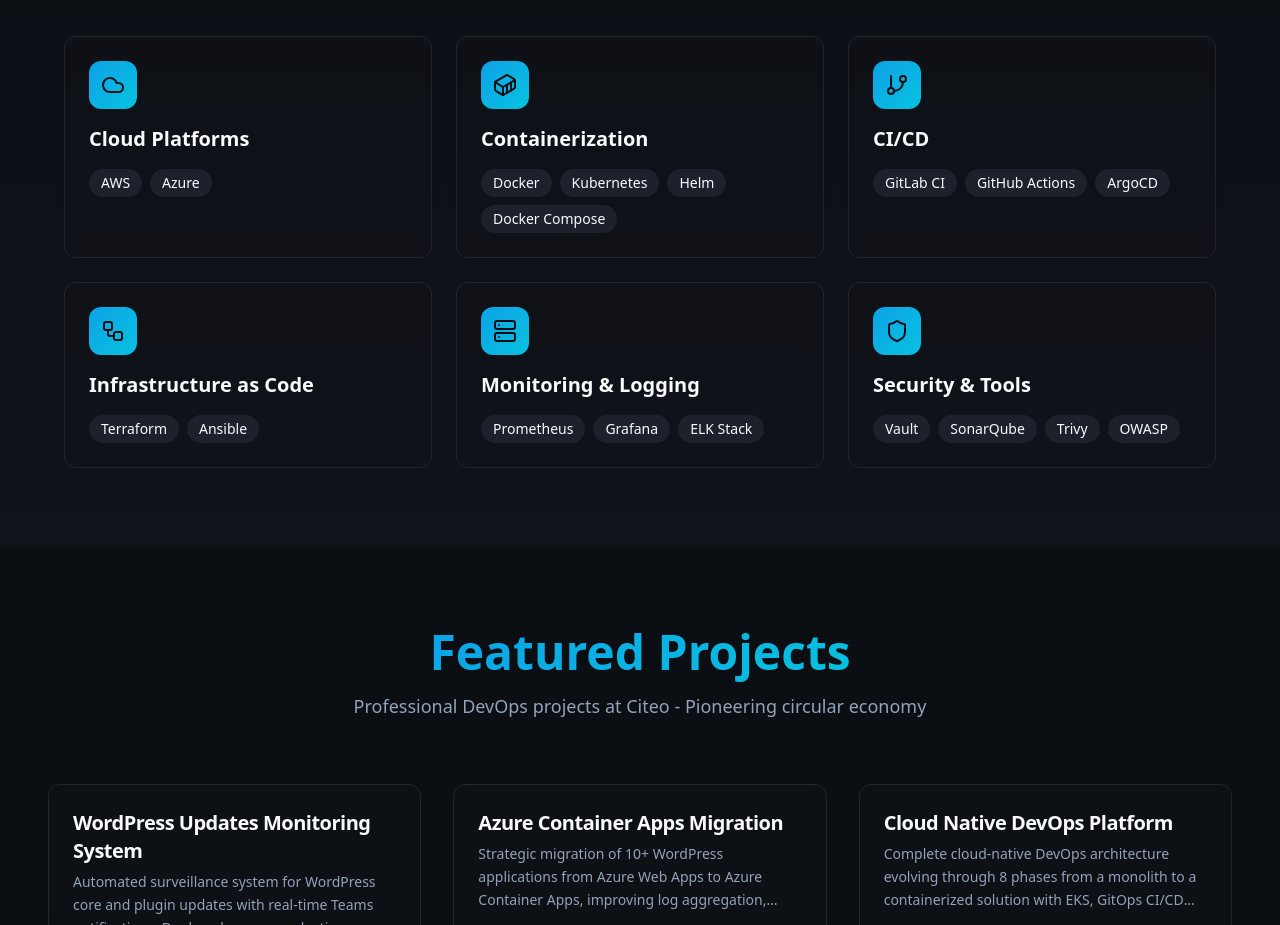
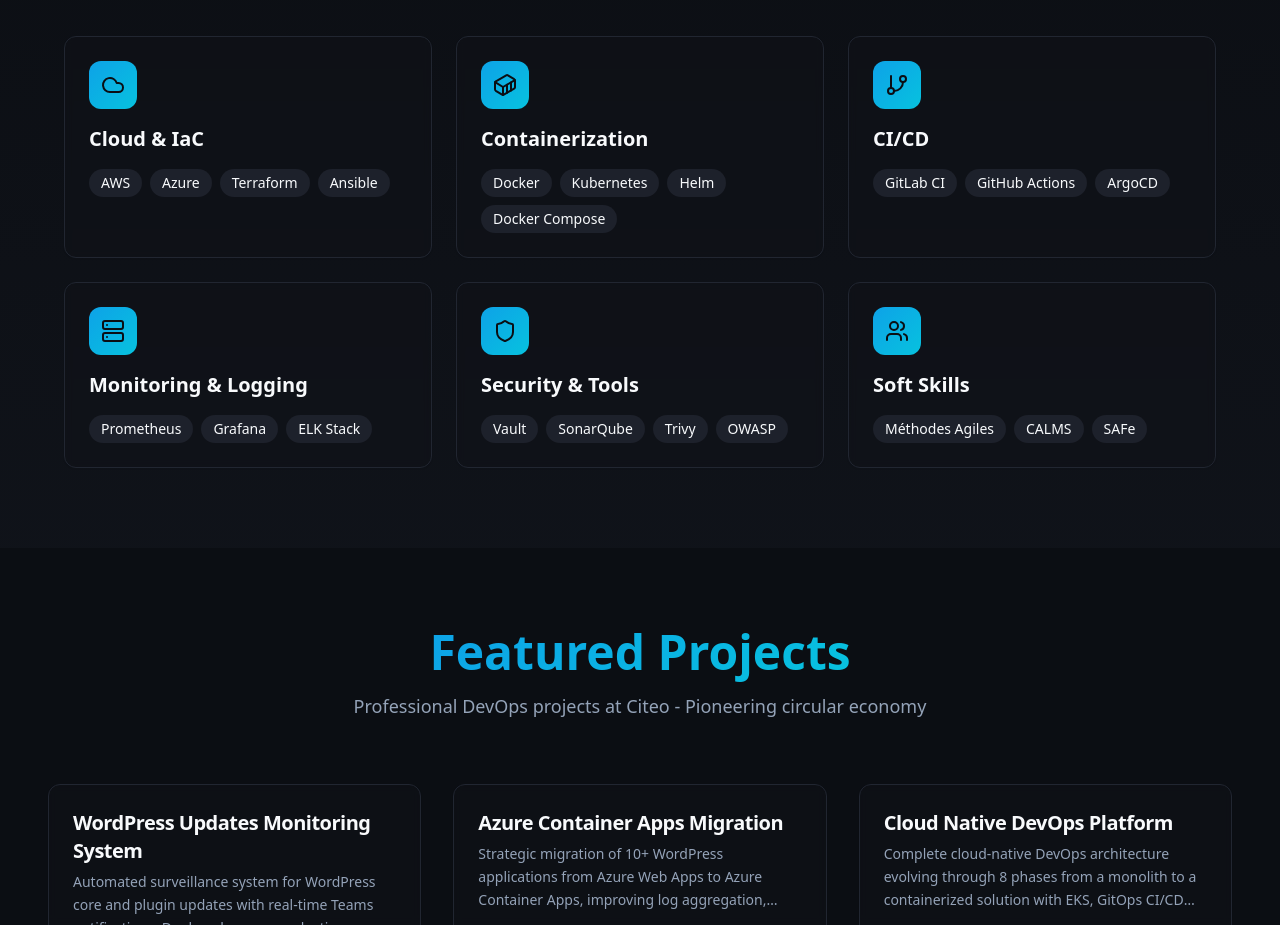
Before and after one commit to hachimmm/portfolio-hachim, a React (Vite) app: page / in a window 1280 px wide. Shown: the part 1000-1925 px from the top of the page. Built offline with nearby package versions, Linux system fonts and the light colour scheme; the HTML template or start-up script is replaced by a standard one.

Commit message:
Group skills cards

```diff
--- a/src/components/Skills.tsx
+++ b/src/components/Skills.tsx
@@ -1,40 +1,7 @@
 import { Card, CardContent } from "@/components/ui/card";
-import { Server, Cloud, Container, GitBranch, Shield, Workflow } from "lucide-react";
+import { Server, Cloud, Container, GitBranch, Shield, Users } from "lucide-react";
 import { useLanguage } from "@/contexts/LanguageContext";
 import { translations } from "@/translations";
-
-const skillsData = [
-  {
-    icon: Cloud,
-    title: "Cloud Platforms",
-    items: ["AWS", "Azure", "Google Cloud", "DigitalOcean"],
-  },
-  {
-    icon: Container,
-    title: "Containerization",
-    items: ["Docker", "Kubernetes", "Helm", "Docker Compose"],
-  },
-  {
-    icon: GitBranch,
-    title: "CI/CD",
-    items: ["Jenkins", "GitLab CI", "GitHub Actions", "ArgoCD"],
-  },
-  {
-    icon: Workflow,
-    title: "Infrastructure as Code",
-    items: ["Terraform", "Ansible", "CloudFormation", "Pulumi"],
-  },
-  {
-    icon: Server,
-    title: "Monitoring & Logging",
-    items: ["Prometheus", "Grafana", "ELK Stack", "Datadog"],
-  },
-  {
-    icon: Shield,
-    title: "Security & Tools",
-    items: ["Vault", "SonarQube", "Trivy", "OWASP"],
-  },
-];
 
 const Skills = () => {
   const { language } = useLanguage();
@@ -43,8 +10,8 @@ const Skills = () => {
   const skills = [
     {
       icon: Cloud,
-      title: t.cloudPlatforms,
-      items: ["AWS", "Azure"],
+      title: t.cloudIac,
+      items: ["AWS", "Azure", "Terraform", "Ansible"],
     },
     {
       icon: Container,
@@ -57,11 +24,6 @@ const Skills = () => {
       items: ["GitLab CI", "GitHub Actions", "ArgoCD"],
     },
     {
-      icon: Workflow,
-      title: t.iac,
-      items: ["Terraform", "Ansible"],
-    },
-    {
       icon: Server,
       title: t.monitoring,
       items: ["Prometheus", "Grafana", "ELK Stack"],
@@ -70,6 +32,11 @@ const Skills = () => {
       icon: Shield,
       title: t.security,
       items: ["Vault", "SonarQube", "Trivy", "OWASP"],
+    },
+    {
+      icon: Users,
+      title: t.softSkills,
+      items: ["Méthodes Agiles", "CALMS", "SAFe"],
     },
   ];
 
--- a/src/translations.ts
+++ b/src/translations.ts
@@ -11,12 +11,12 @@ export const translations = {
     skills: {
       title: "Skills & Technologies",
       subtitle: "Tools and platforms I work with daily",
-      cloudPlatforms: "Cloud Platforms",
+      cloudIac: "Cloud & IaC",
       containerization: "Containerization",
       cicd: "CI/CD",
-      iac: "Infrastructure as Code",
       monitoring: "Monitoring & Logging",
-      security: "Security & Tools"
+      security: "Security & Tools",
+      softSkills: "Soft Skills"
     },
     projects: {
       title: "Featured Projects",
@@ -105,12 +105,12 @@ export const translations = {
     skills: {
       title: "Compétences & Technologies",
       subtitle: "Outils et plateformes que j'utilise quotidiennement",
-      cloudPlatforms: "Plateformes Cloud",
+      cloudIac: "Cloud & IaC",
       containerization: "Conteneurisation",
       cicd: "CI/CD",
-      iac: "Infrastructure as Code",
       monitoring: "Surveillance & Journalisation",
-      security: "Sécurité & Outils"
+      security: "Sécurité & Outils",
+      softSkills: "Soft Skills"
     },
     projects: {
       title: "Projets Principaux",
```
